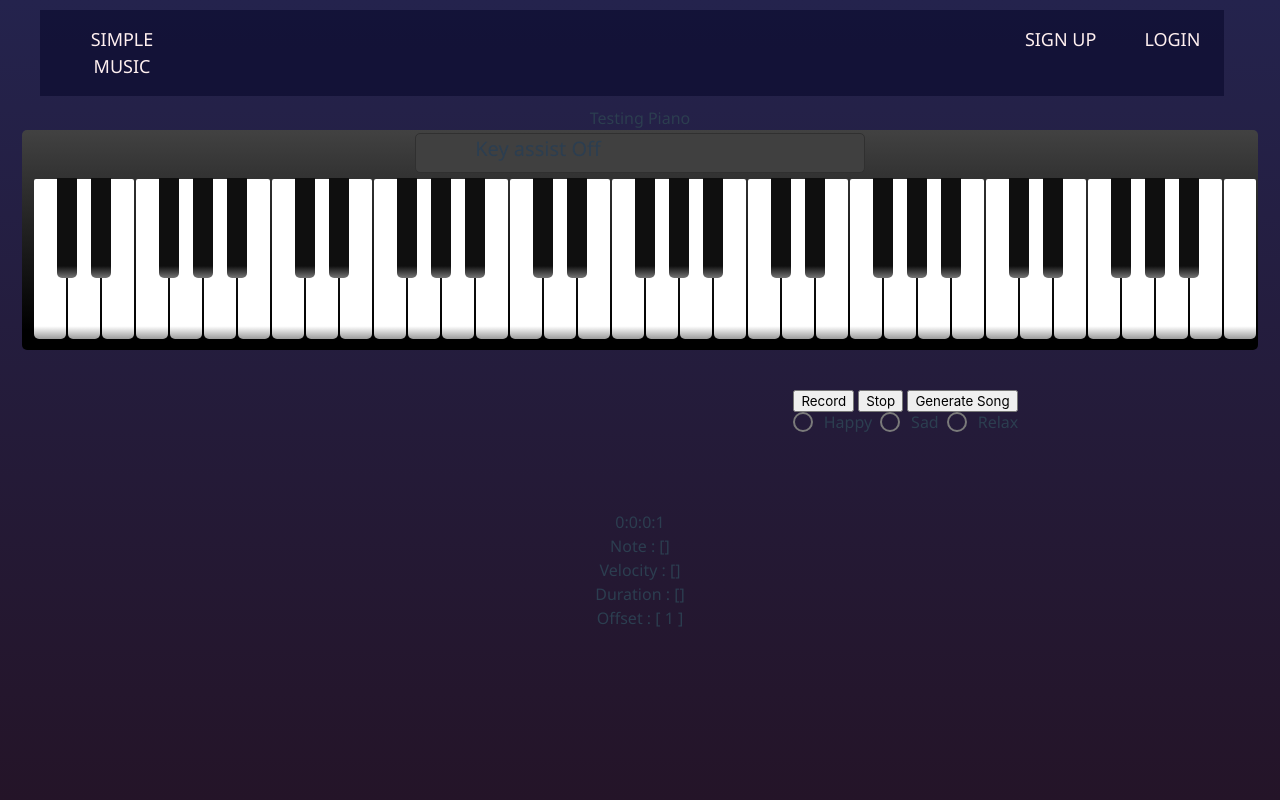
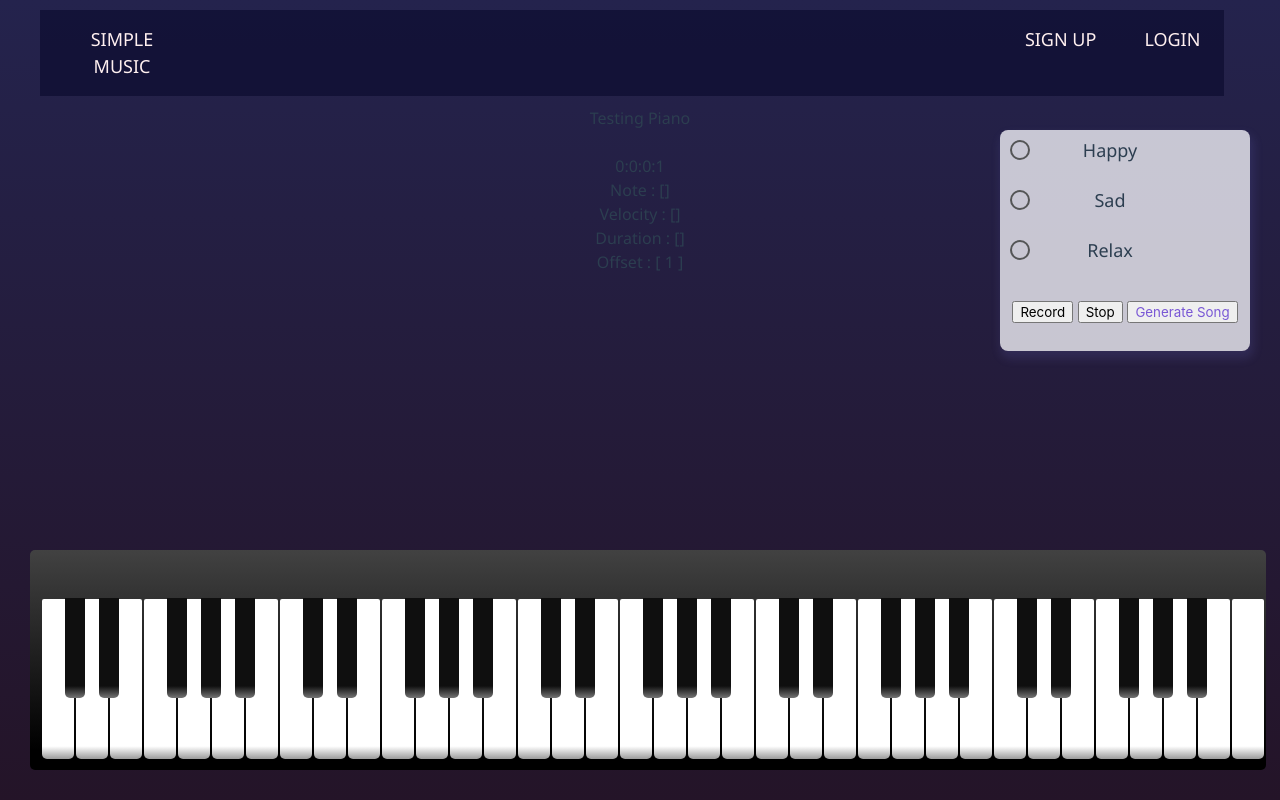
Before and after one commit to iamgide555/AI-composing-music, a Vue app in the folder frontend/: page /Generate in a window 1280 px wide. Built offline with nearby package versions, Linux system fonts and the light colour scheme.

Commit message:
arrange generate page

```diff
--- a/frontend/src/components/Generate.vue
+++ b/frontend/src/components/Generate.vue
@@ -1,10 +1,25 @@
 <template>
-    <div>
+    <div id="main">
         Testing Piano<br>
+        <div class="right">
+            <div class="containerOuter">
+                <div class="container">
+                    <input type="radio" class="hidden" id="input1" name="inputs" v-model="mood" native-value="Happy">
+                    <label class="entry" for="input1"><div class="circle"></div><div class="entry-label">Happy</div></label>
+                    <input type="radio" class="hidden" id="input2" name="inputs" v-model="mood" native-value="Sad">
+                    <label class="entry" for="input2"><div class="circle"></div><div class="entry-label" >Sad</div></label>
+                    <input type="radio" class="hidden" id="input3" name="inputs" v-model="mood" native-value="Relax">
+                    <label class="entry" for="input3" ><div class="circle"></div><div class="entry-label">Relax</div></label>
+                    <div class="highlight"></div>
+                    <div class="overlay"></div>
+                </div>
+                <br>
+            <button v-on:click=startrecord>Record</button> <button v-on:click=stoprecord>Stop</button> <button v-on:click=gensong><router-link to="/song">Generate Song</router-link></button> <br>
+             <br>
+            </div>
+        </div>
+        <div class="bottom">
             <div id="piano">
-            <div id="btns">
-                <div id="assistd" class="text" onclick="piano.assist()">Key assist Off</div>
-            </div>
                 <div id="white">
                     <div id="a49d" class="w" @mousedown="start('a49')" @mouseup="stop('a49')" style="background-image: linear-gradient(0deg, rgb(0, 0, 0) -20px, rgb(255, 255, 255) 8%);"></div>
                     <div id="a50d" class="w" @mousedown="start('a50')" @mouseup="stop('a50')" style="background-image: linear-gradient(0deg, rgb(0, 0, 0) -20px, rgb(255, 255, 255) 8%);"></div>
@@ -71,23 +86,7 @@
                     <div id="b66d" class="b" @mousedown="start('b66')" @mouseup="stop('b66')" style="left: 668px;"></div>
                 </div>
             </div>
-        <br>
-        <button v-on:click=startrecord>Record</button> <button v-on:click=stoprecord>Stop</button> <button v-on:click=gensong>Generate Song</button> <br>
-        <div class="block">
-            <b-radio v-model="mood"
-                native-value="Happy">
-                Happy
-            </b-radio>
-            <b-radio v-model="mood"
-                native-value="Sad">
-                Sad
-            </b-radio>
-            <b-radio v-model="mood"
-                native-value="Relax">
-                Relax
-            </b-radio>
         </div>
-        <br>
         {{midiController}} <br> {{notes.length}}:{{velocities.length}}:{{duration.length}}:{{offset.length}} <br>
         Note : {{notes}} <br> Velocity : {{velocities}} <br> Duration : {{duration}} <br> Offset : {{offset}}
     </div>
@@ -350,13 +349,16 @@ export default {
 }
 body {
   background-image: linear-gradient(#24234D,#241428);
+  font-family: "Open Sans", sans-serif;
 }
 
 #piano {
     z-index: 3;
-    margin: 0 auto;
+    margin: 50px auto;
     width: 1236px;
     height: 220px;
+    position: absolute;
+
 }
 .w,
 .b,
@@ -384,9 +386,7 @@ input[type="button"] {
     background-color: #404040;
     font-size: 20px;
 }
-#assistd {
-    width: 164px;
-}
+
 .text {
     float: left;
     text-align: center;
@@ -439,5 +439,105 @@ input[type="button"] {
     background-image: linear-gradient(0,#c8c8c8 -10px,#0f0f0f 12%);
     color: #fff;
 }
+div.right {
+  position: absolute;
+  right: 30px;
+}
 
+@import url('https://fonts.googleapis.com/css?family=Open+Sans:600');
+
+.containerOuter {
+  background: rgba(251, 250, 255, 0.766) ;
+  border-radius: 8px;
+  width: 250px;
+  box-shadow: 2px 6px 10px 2px rgba(119, 119, 219, 0.15);
+  font-size: 18px;
+}
+.container {
+  position: relative;
+  margin : 20px;
+  overflow: hidden;
+  width: 160px;
+}
+.hidden {
+  display: none;
+}
+.entry {
+  height: 25px;
+  position: absolute;
+  width: 160px;
+}
+.entry:nth-child(2) {
+  left: 10px;
+  top: 10px;
+}
+.entry:nth-child(4) {
+  left: 10px;
+  top: 60px;
+}
+.entry:nth-child(6) {
+  left: 10px;
+  top: 110px;
+}
+.circle {
+  border: 2px solid #545556;
+  border-radius: 100%;
+  cursor: pointer;
+  height: 20px;
+  position: absolute;
+  transition: border-color 100ms;
+  width: 20px;
+}
+.entry-label {
+  cursor: pointer;
+  margin-top: -3px;
+  padding-left: 40px;
+  user-select: none;
+  -moz-user-select: none;
+}
+.overlay {
+  height: 140px;
+  pointer-events: none;
+  transition: background 300ms;
+  width: 40px;
+}
+.highlight {
+  background: #4D98EF;
+  border-radius: 50%;
+  height: 12px;
+  left: 14px;
+  pointer-events: none;
+  position: absolute;
+  top: 14px;
+  transition: transform 400ms cubic-bezier(0.175, 0.885, 0.32, 1.2);
+  transform: translateY(-50px);
+  width: 12px;
+}
+.hidden:nth-child(1):checked ~ .highlight {
+  transform: translateY(0);
+}
+.hidden:nth-child(3):checked ~ .highlight {
+  transform: translateY(50px);
+}
+.hidden:nth-child(5):checked ~ .highlight {
+  transform: translateY(100px);
+}
+.hidden:nth-child(1):checked + .entry .circle {
+  border-color: #4D98EF;
+}
+.hidden:nth-child(3):checked + .entry .circle {
+  border-color: #4D98EF;
+}
+.hidden:nth-child(5):checked + .entry .circle {
+  border-color: #4D98EF;
+}
+div.bottom {
+  position: absolute;
+  bottom: 300px;
+  left: 30px;
+}
+#main {
+    align-items: center;
+    display: flex 1;
+}
 </style>
```
Lines whose indentation alone changed are shown as unchanged.
